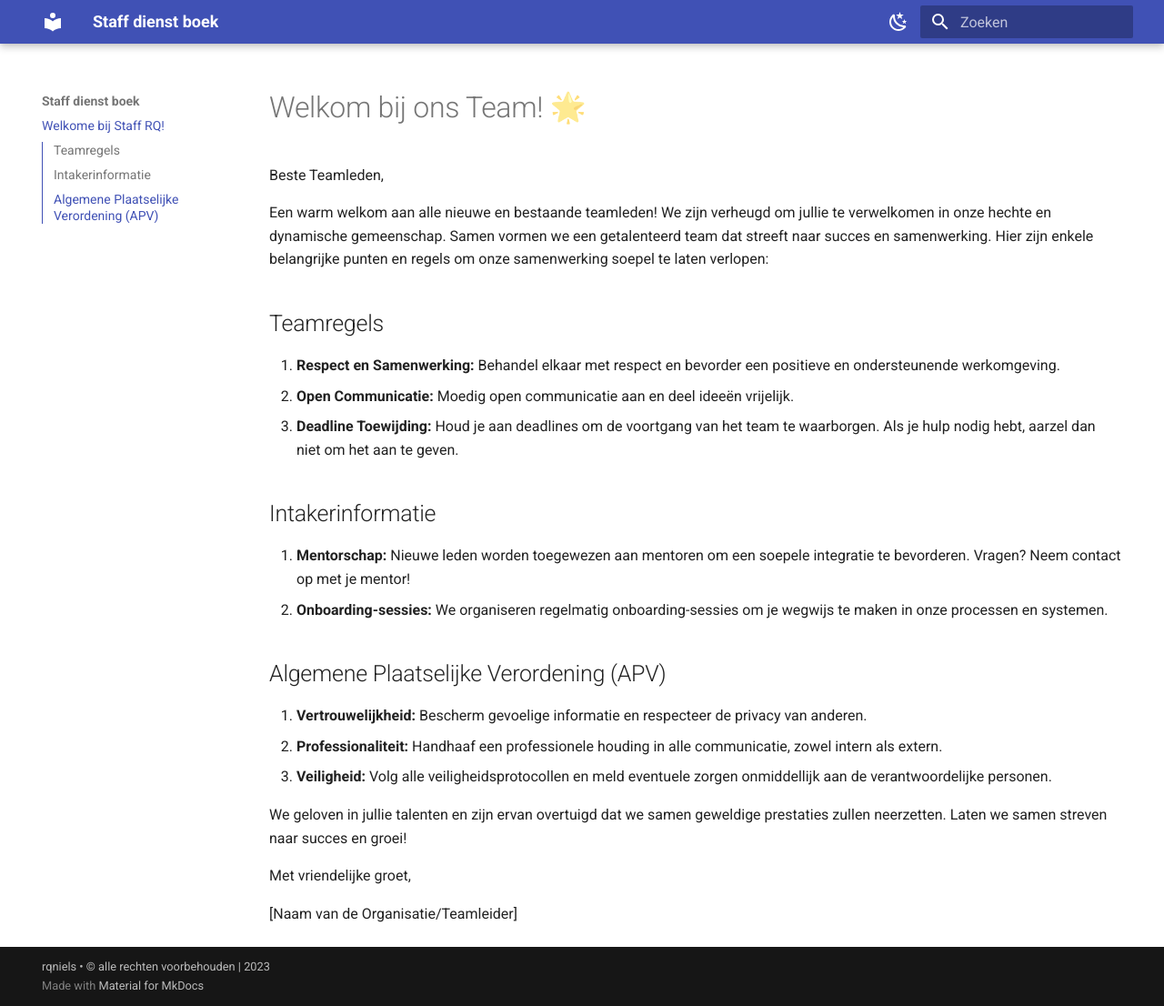
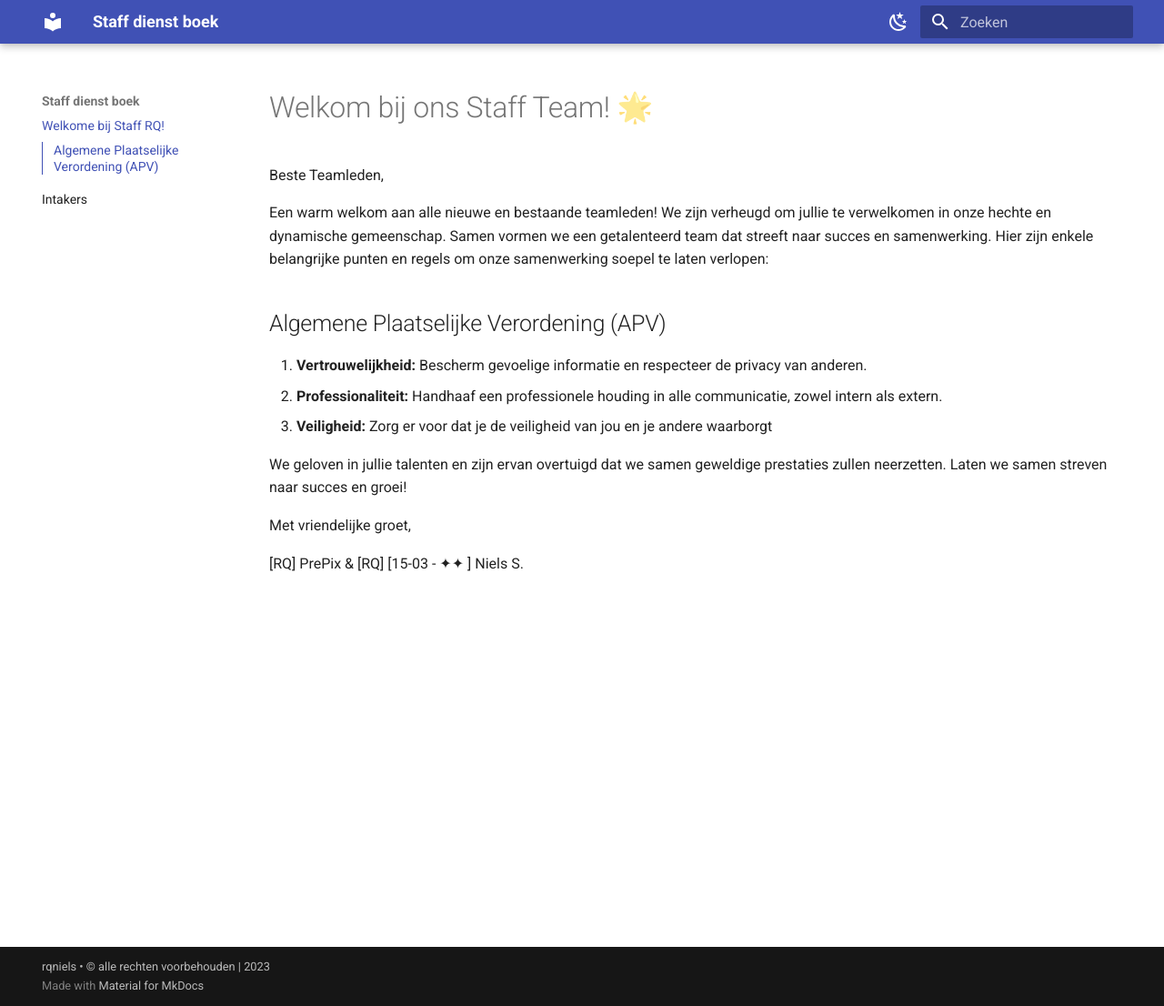
Before and after one commit to rqniels/Staff, an MkDocs documentation site: the page built from docs/index.md, in a window 1280 px wide and 1106 px high. Shown: the whole window at 91% size. Built offline with MkDocs 1.6.1 and Material for MkDocs 9.7.7, drawn with Linux system fonts in a browser that asks for light colours.

Commit message:
Update 3

```diff
--- a/docs/index.md
+++ b/docs/index.md
@@ -1,25 +1,16 @@
-# Welkom bij ons Team! 🌟
+# Welkom bij ons Staff Team! 🌟
 
 Beste Teamleden,
 
 Een warm welkom aan alle nieuwe en bestaande teamleden! We zijn verheugd om jullie te verwelkomen in onze hechte en dynamische gemeenschap. Samen vormen we een getalenteerd team dat streeft naar succes en samenwerking. Hier zijn enkele belangrijke punten en regels om onze samenwerking soepel te laten verlopen:
 
-## Teamregels
-1. **Respect en Samenwerking:** Behandel elkaar met respect en bevorder een positieve en ondersteunende werkomgeving.
-2. **Open Communicatie:** Moedig open communicatie aan en deel ideeën vrijelijk.
-3. **Deadline Toewijding:** Houd je aan deadlines om de voortgang van het team te waarborgen. Als je hulp nodig hebt, aarzel dan niet om het aan te geven.
-
-## Intakerinformatie
-1. **Mentorschap:** Nieuwe leden worden toegewezen aan mentoren om een soepele integratie te bevorderen. Vragen? Neem contact op met je mentor!
-2. **Onboarding-sessies:** We organiseren regelmatig onboarding-sessies om je wegwijs te maken in onze processen en systemen.
-
 ## Algemene Plaatselijke Verordening (APV)
 1. **Vertrouwelijkheid:** Bescherm gevoelige informatie en respecteer de privacy van anderen.
 2. **Professionaliteit:** Handhaaf een professionele houding in alle communicatie, zowel intern als extern.
-3. **Veiligheid:** Volg alle veiligheidsprotocollen en meld eventuele zorgen onmiddellijk aan de verantwoordelijke personen.
+3. **Veiligheid:** Zorg er voor dat je de veiligheid van jou en je andere waarborgt
 
 We geloven in jullie talenten en zijn ervan overtuigd dat we samen geweldige prestaties zullen neerzetten. Laten we samen streven naar succes en groei!
 
 Met vriendelijke groet,
 
-[Naam van de Organisatie/Teamleider]
+[RQ] PrePix & [RQ] [15-03 - ✦✦ ] Niels S.
--- a/mkdocs.yml
+++ b/mkdocs.yml
@@ -56,3 +56,4 @@ markdown_extensions:
 
 nav:
   - Welkome bij Staff RQ!: index.md
+  - Intakers: intake.md
```
Also changed, not shown: docs/intake.md (added, +71 -0 lines).
